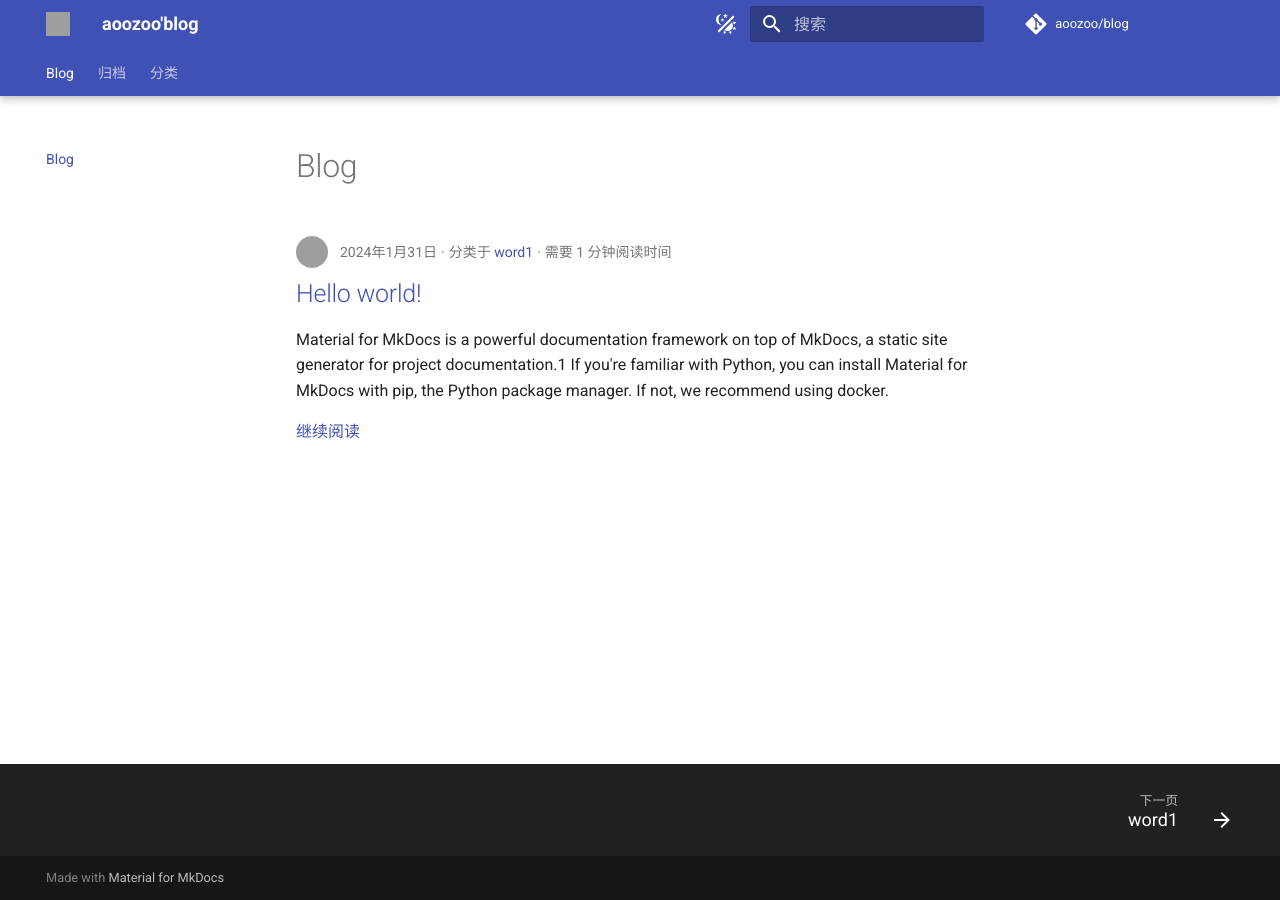
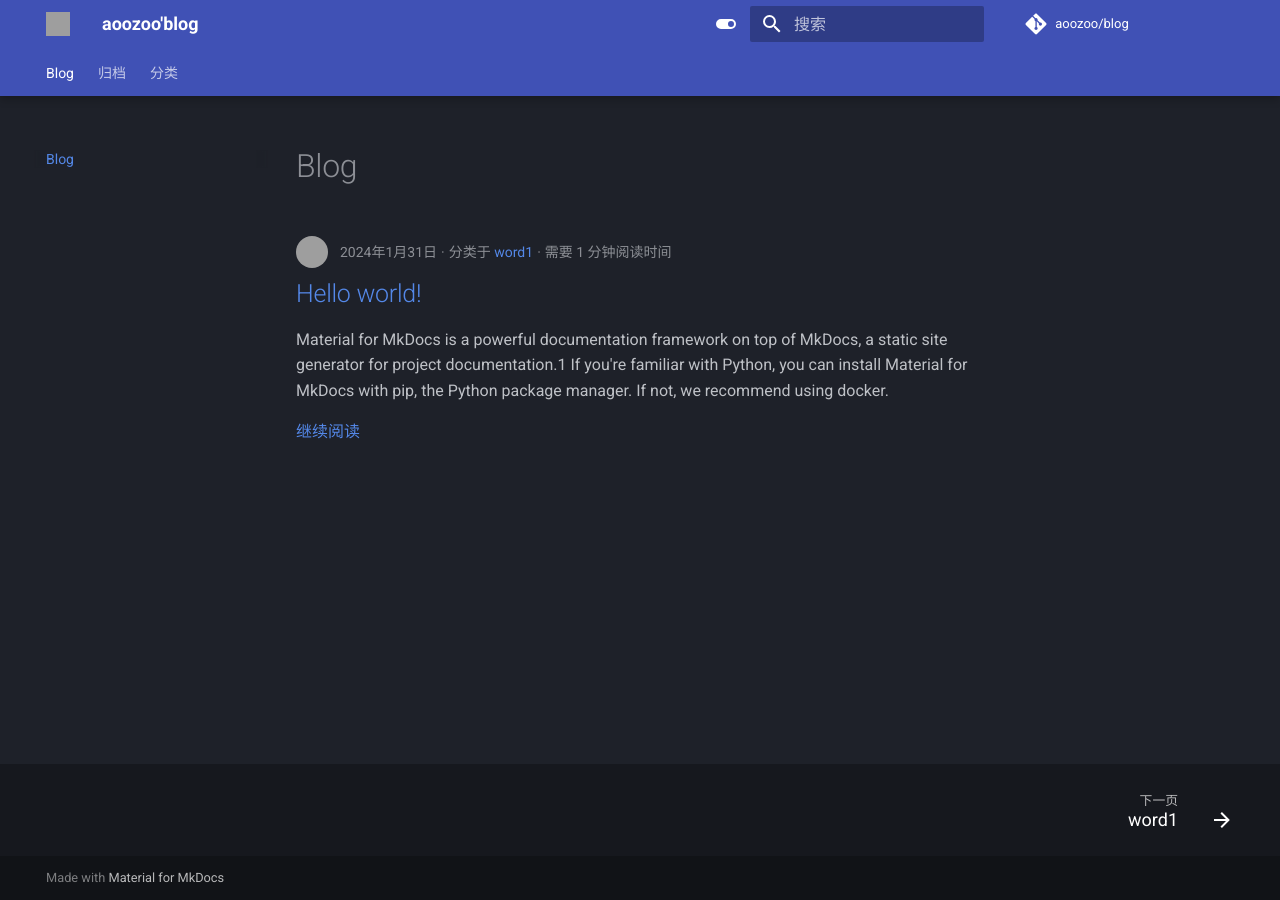
Before and after one commit to aoozoo/blog, an MkDocs documentation site: the page built from docs/index.md, in a window 1280 px wide. Built offline with MkDocs 1.6.1 and Material for MkDocs 9.7.7, drawn with Linux system fonts in a browser that asks for light colours; comment, search, counter and statistics services are not loaded; grey boxes are pictures that could not be loaded.

Commit message:
ignore comment

```diff
--- a/mkdocs.yml
+++ b/mkdocs.yml
@@ -29,7 +29,7 @@ theme:
     - navigation.top
     - navigation.footer
     # - toc.integrate # 打开之后，文件的结构，嵌入在左侧的目录结构里面，不打开就在右侧
-    - toc.follow
+    # - toc.follow
     - search.suggest
     - search.highlight
     - search.share
@@ -41,14 +41,18 @@ theme:
   language: zh
 
   palette:
+    - scheme: slate  # 这里可以设置网站的默认颜色，有两个值可以选择，default 和 slate，浅色模式（称为 default ）和深色模式（称为 slate ）https://squidfunk.github.io/mkdocs-material/setup/changing-the-colors/#color-scheme 哪组在前面，默认就是那种配色
+      toggle: # 增加一个开关，可以用于手动切换颜色模式 https://squidfunk.github.io/mkdocs-material/setup/changing-the-colors/#color-palette-toggle
+        icon: material/toggle-switch
+        name: Switch to light mode
+      # primary: red # 这里设置 标题、侧边栏、文本链接和其他一些组件 的颜色 https://squidfunk.github.io/mkdocs-material/setup/changing-the-colors/#primary-color
+      accent: deep orange # 强调色用于表示可以交互的元素，例如悬停链接、按钮和滚动条  https://squidfunk.github.io/mkdocs-material/setup/changing-the-colors/#accent-color
     - scheme: default
       toggle:
-        icon: material/theme-light-dark
+        icon: material/toggle-switch-off-outline
         name: Switch to dark mode
-    - scheme: slate
-      toggle:
-        icon: material/theme-light-dark
-        name: Switch to light mode
+      # primary: teal
+      accent: purple
 
 plugins:
   - search
```
